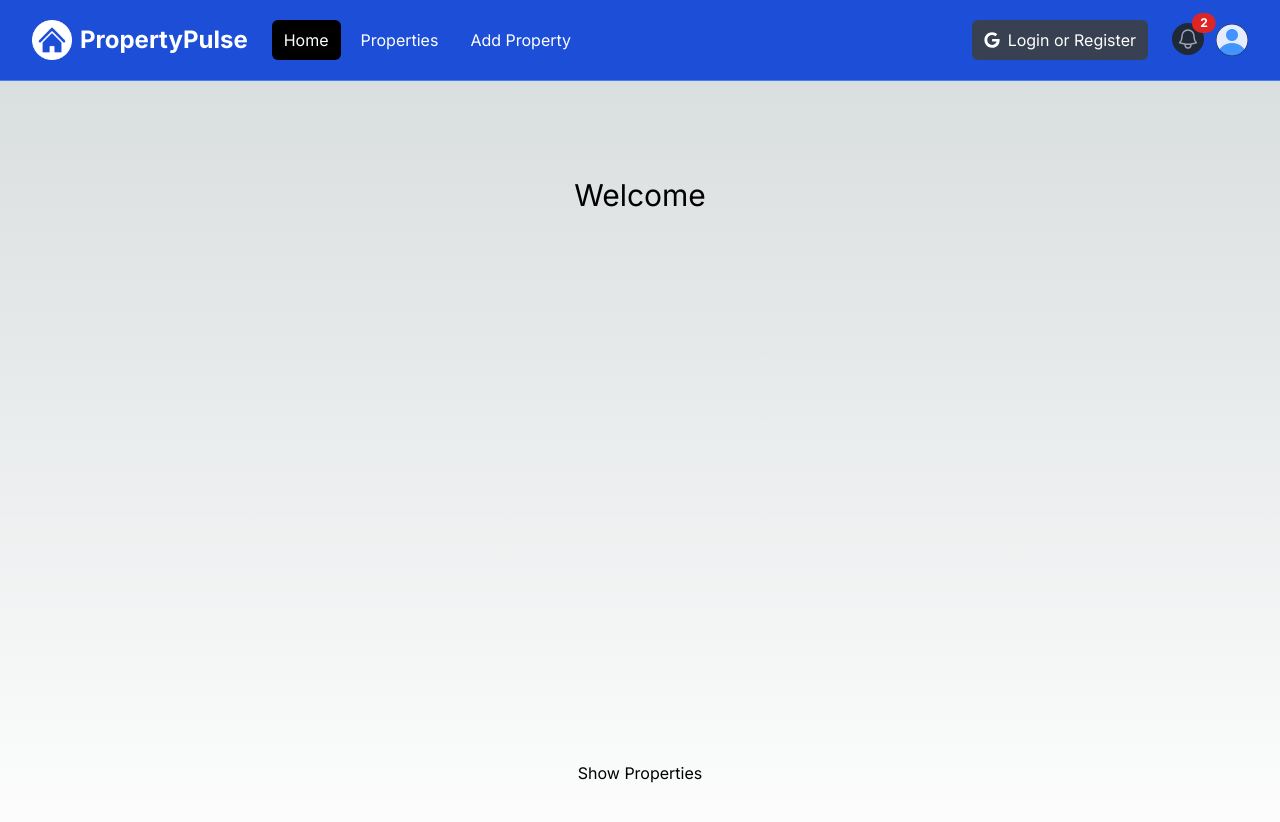
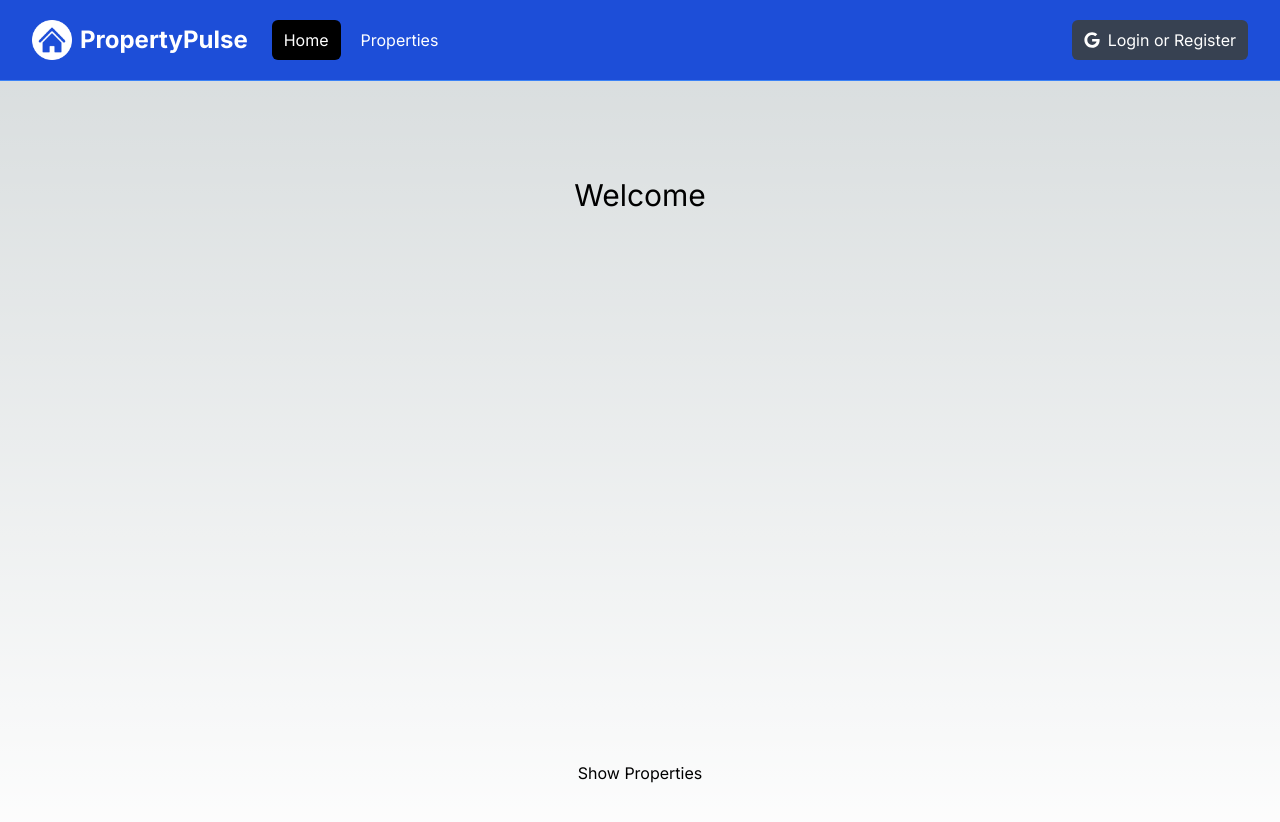
Before and after one commit to SilvesterSpath/nextjs_14_app, a Next.js app: page / in a window 1280 px wide. Shown: the top 822 px of the page. Built offline with nearby package versions, Linux system fonts and the light colour scheme.

Commit message:
logedIn or not

```diff
--- a/components/Navbar.tsx
+++ b/components/Navbar.tsx
@@ -10,10 +10,9 @@ import { usePathname } from 'next/navigation';
 const Navbar = () => {
   const [isMobileMenuOpen, setIsMobileMenuOpen] = useState(false);
   const [profileDropDownIsOpen, setProfileDropDownIsOpen] = useState(false);
+  const [isLoggedIn, setIsLoggedIn] = useState(false);
 
   const pathName = usePathname();
-
-  console.log(pathName);
 
   const toggleMobileMenu = () => {
     setIsMobileMenuOpen((prevState) => !prevState);
@@ -88,6 +87,7 @@ const Navbar = () => {
                 >
                   Properties
                 </Link>
+                {isLoggedIn && (
                   <Link
                     href='/properties/add'
                     className={
@@ -98,11 +98,13 @@ const Navbar = () => {
                   >
                     Add Property
                   </Link>
+                )}
               </div>
             </div>
           </div>
 
           {/* <!-- Right Side Menu (Logged Out) --> */}
+          {!isLoggedIn && (
             <div className='hidden md:block md:ml-6'>
               <div className='flex items-center'>
                 <button className='flex items-center text-white bg-gray-700 hover:bg-gray-900 hover:text-white rounded-md px-3 py-2'>
@@ -111,8 +113,10 @@ const Navbar = () => {
                 </button>
               </div>
             </div>
+          )}
 
           {/* <!-- Right Side Menu (Logged In) --> */}
+          {isLoggedIn && (
             <div className='absolute inset-y-0 right-0 flex items-center pr-2 md:static md:inset-auto md:ml-6 md:pr-0'>
               <Link href='/messages' className='relative group'>
                 <button
@@ -202,6 +206,7 @@ const Navbar = () => {
                 )}
               </div>
             </div>
+          )}
         </div>
       </div>
 
```
Lines whose indentation alone changed are shown as unchanged.
